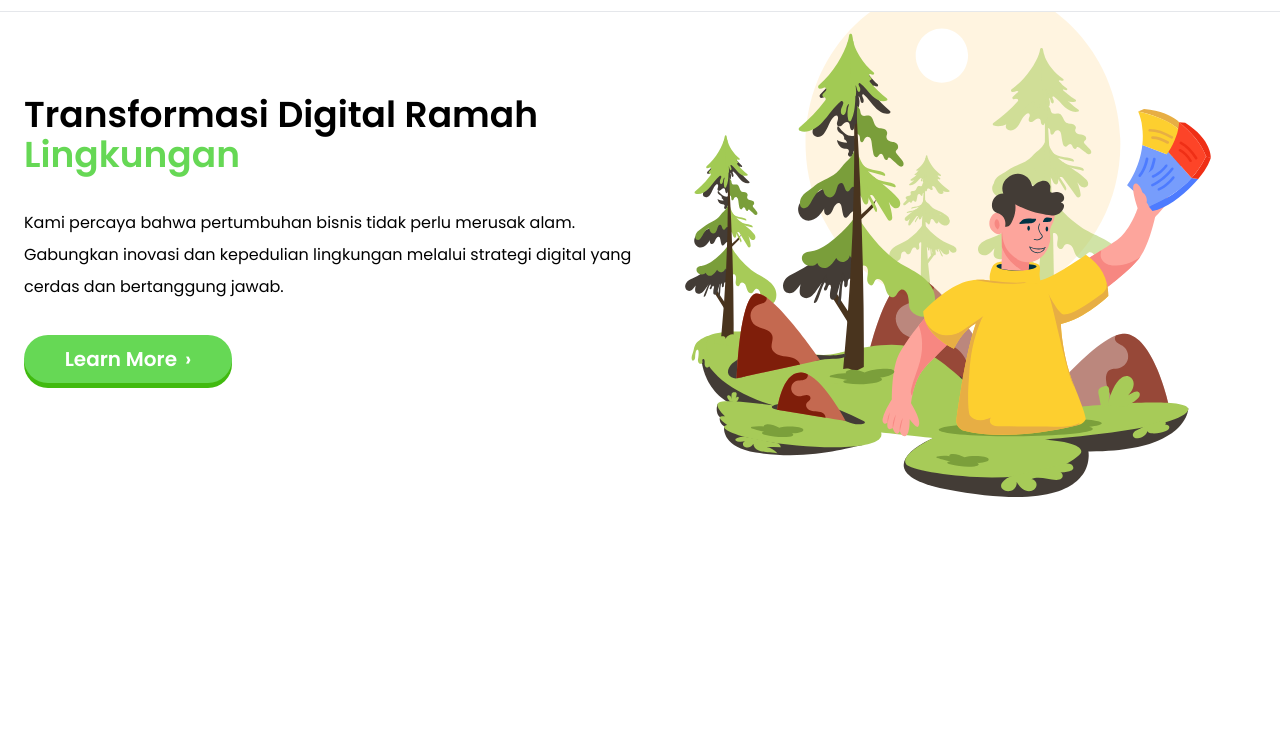
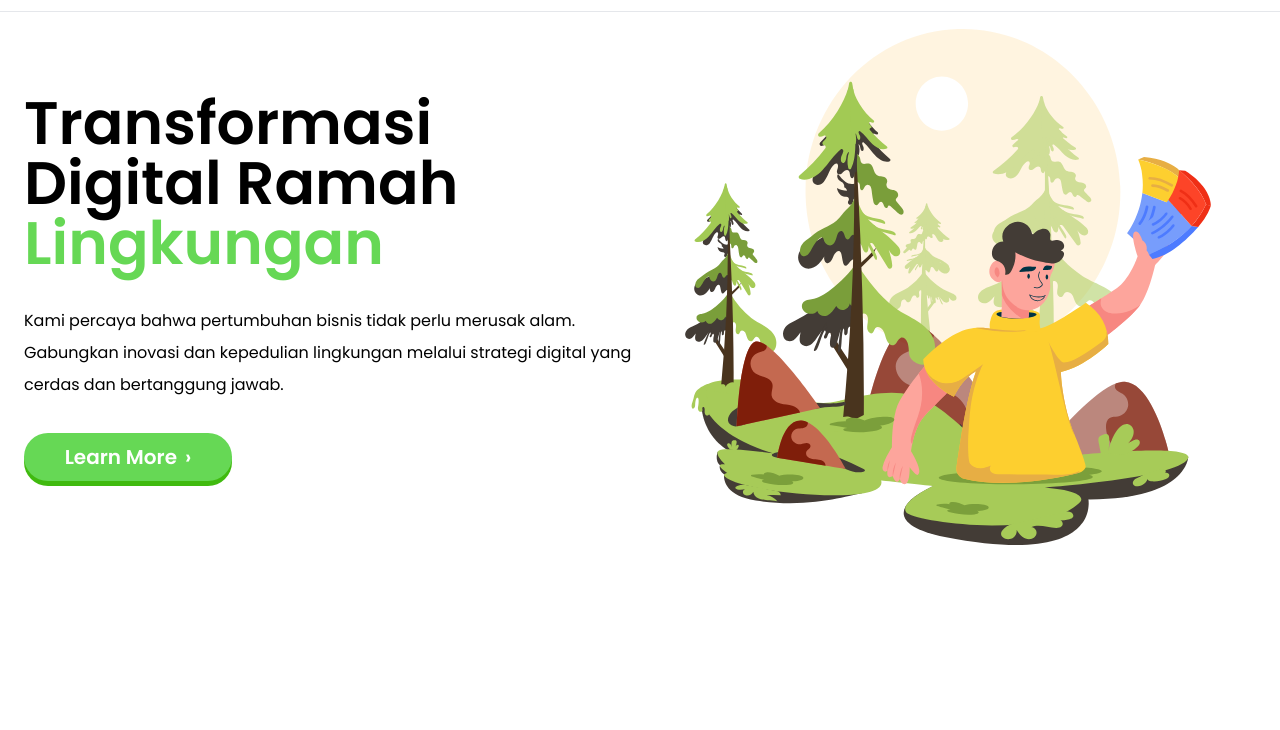
Before and after one commit to RahmatPrakoso276/isulingkunganv1, a website: page index.html in a window 1280 px wide. Shown: the part 69-799 px from the top of the page. Drawn offline with nearby package versions, Linux system fonts and the light colour scheme.

Commit message:
Update index.html

```diff
--- a/index.html
+++ b/index.html
@@ -62,10 +62,10 @@
   </nav>
 
 
-  <section id="home" class="min-h-screen max-w-7xl mx-auto 32 ">
-    <div class="flex flex-col-reverse md:flex-row mx-6 py-32 items-center">
+  <section id="home" class="min-h-screen max-w-7xl mx-auto py-12 ">
+    <div class="flex flex-col-reverse md:flex-row mx-6  items-center">
       <div class="flex flex-col w-full md:w-1/2 gap-6 md:gap-8">
-        <h1 class="text-3xl md:text-4xl font-semibold leading-normal">Transformasi Digital Ramah <span
+        <h1 class="text-3xl md:text-6xl font-semibold leading-normal">Transformasi Digital Ramah <span
             class="text-[#66d855]">Lingkungan</span></h1>
         <p class="leading-loose text-justify md:text-left ">
           Kami percaya bahwa pertumbuhan bisnis tidak perlu
```
